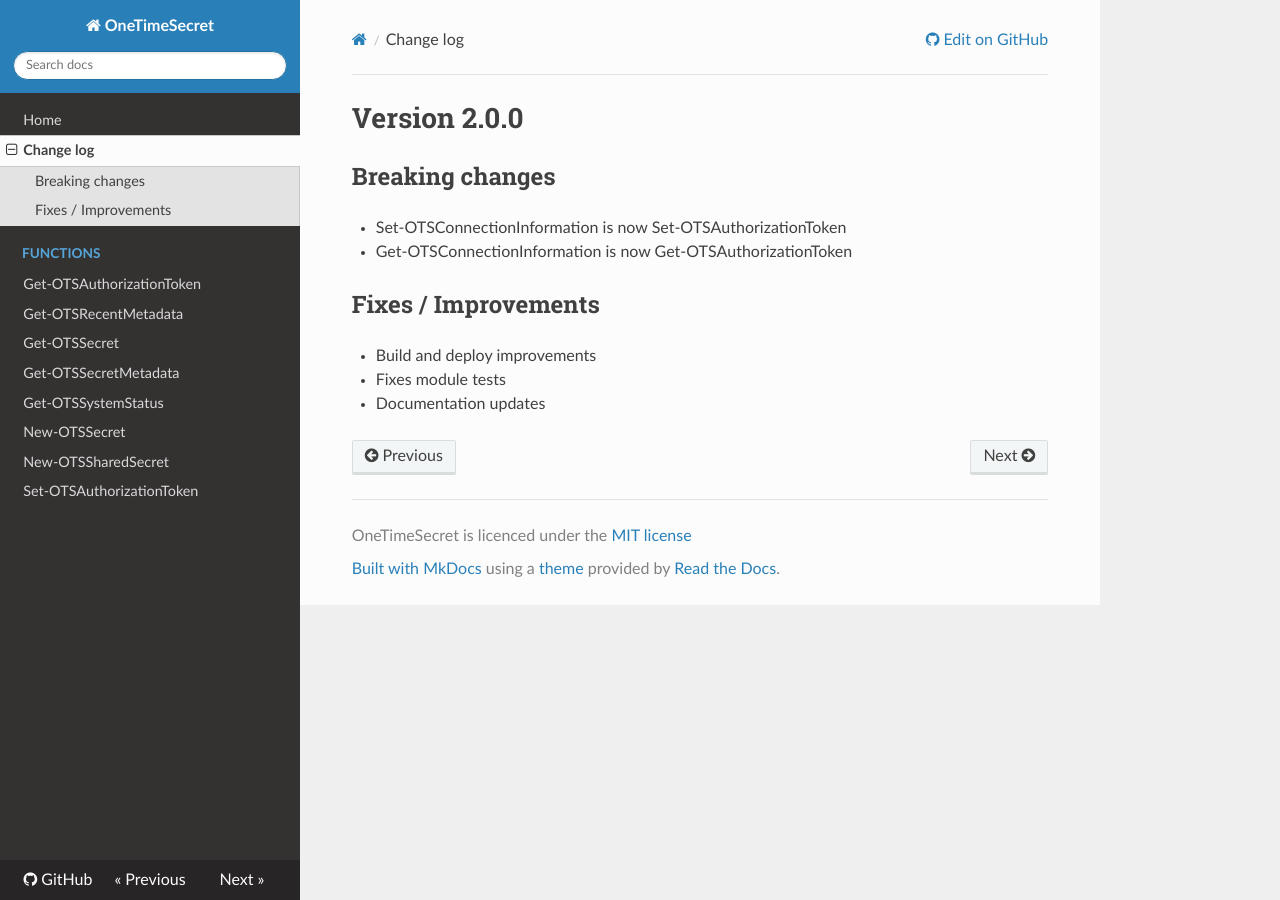
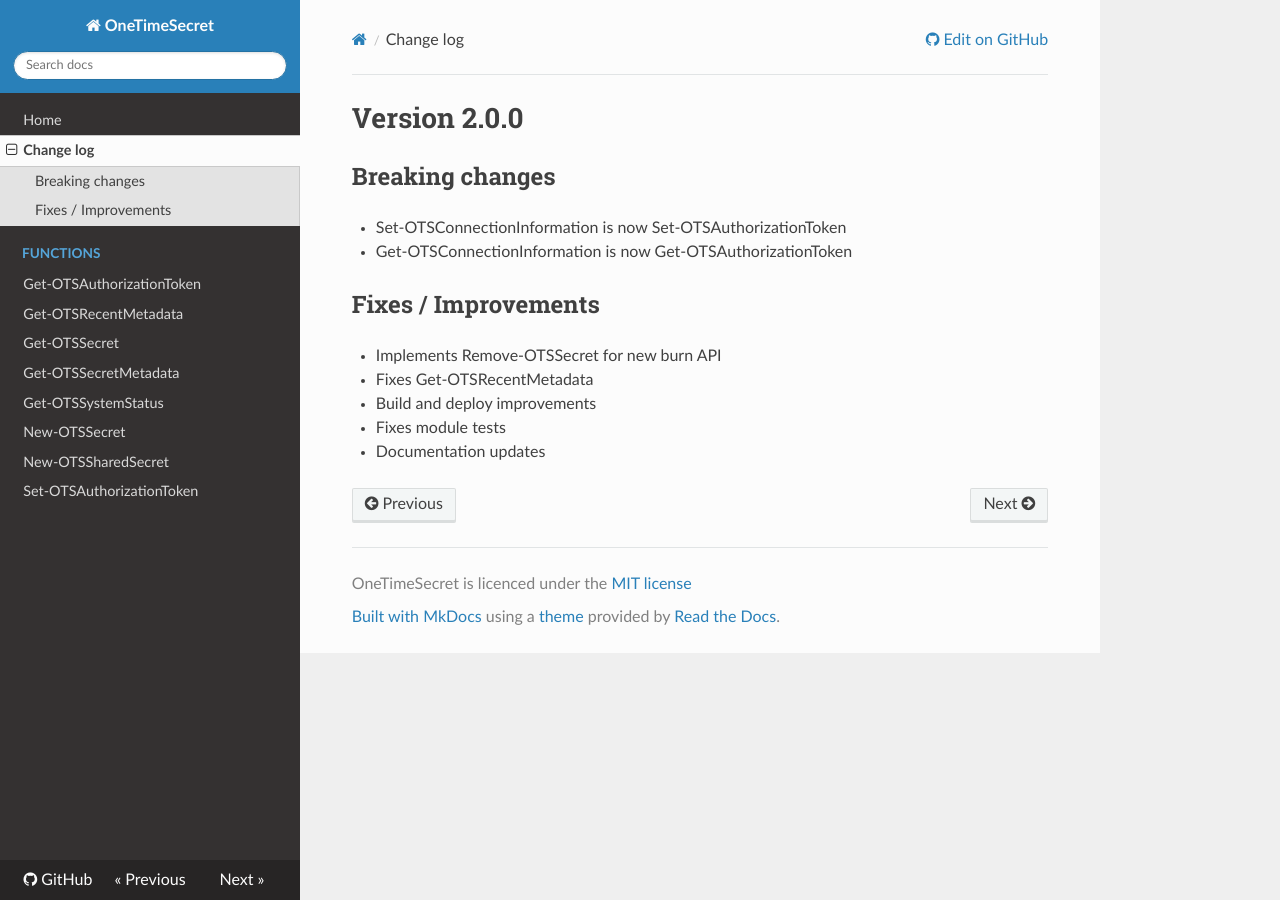
Before and after one commit to chelnak/OneTimeSecret, an MkDocs documentation site: the page built from docs/CHANGELOG.md, in a window 1280 px wide. Built offline with MkDocs 1.6.1, drawn with Linux system fonts in a browser that asks for light colours; nearby versions of some CDN libraries; old or Windows-style settings are respelled for this version of MkDocs.

Commit message:
Add fixes

```diff
--- a/docs/CHANGELOG.md
+++ b/docs/CHANGELOG.md
@@ -5,6 +5,8 @@
 * Get-OTSConnectionInformation is now Get-OTSAuthorizationToken
 
 ## Fixes / Improvements
+* Implements Remove-OTSSecret for new burn API
+* Fixes Get-OTSRecentMetadata
 * Build and deploy improvements
 * Fixes module tests
 * Documentation updates
```
